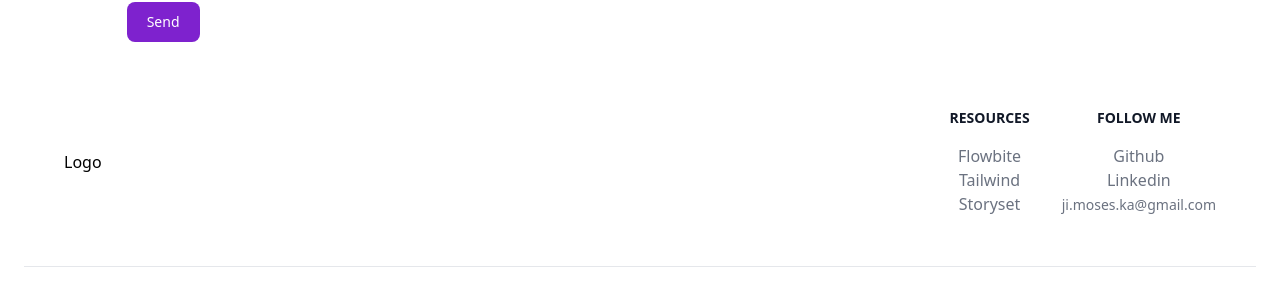
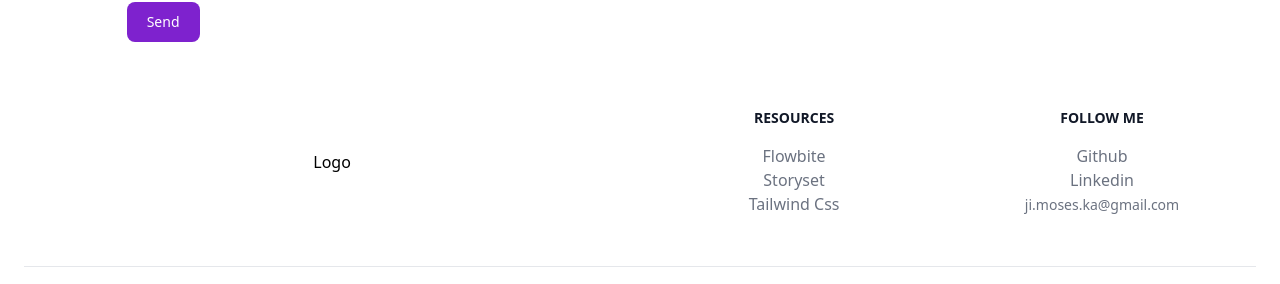
Before and after one commit to moses-ka/portflio, a React (Vite) app: page / in a window 1280 px wide. Shown: the part 1581-1865 px from the top of the page. Built offline with nearby package versions, Linux system fonts and the light colour scheme; no server answers; the database is empty.

Commit message:
fixed some footer styling

```diff
--- a/src/components/Contact.tsx
+++ b/src/components/Contact.tsx
@@ -53,26 +53,26 @@ export default function Contact() {
 
 <footer className="bg-white dark:bg-gray-900 p-6 dark:text-gray-200">
     <div className=" w-full ">
-        <div className="flex flex-col justify-center md:justify-between md:flex-row items-center gap-4 px-8">
-      <div className='flex flex-col justify-center items-center gap-2 text-center p-2'>
+        <div className="flex flex-col justify-center md:justify-center md:flex-row items-center gap-4 px-2">
+      <div className='flex flex-col justify-center items-center gap-2 text-center p-2 md:w-1/2'>
         Logo
       </div>
-          <div className="flex justify-center items-center gap-4  h-36">
-              <div className='flex flex-col justify-center items-center gap-2 text-center  h-28 p-2 w-full'>
+          <div className="flex justify-center items-center gap-4  h-36 md:w-1/2">
+              <div className='flex flex-col justify-center items-center gap-2 text-center  h-28 p-2 w-1/2'>
                   <h2 className=" text-sm font-semibold text-gray-900 uppercase dark:text-white mb-2">Resources</h2>
                   <ul className="text-gray-500 dark:text-gray-400 font-medium">
                       <li className="">
                           <a href="https://flowbite.com/" className="hover:underline">Flowbite</a>
                       </li>
                       <li>
-                          <a href="https://tailwindcss.com/" className="hover:underline">Tailwind</a>
+                          <a href="https://storyset.com/" className="hover:underline">Storyset</a>
                       </li>
-                      <li>
-                          <a href="https://storyset.com/" className="hover:underline">Storyset</a>
+                      <li className='w-full'>
+                          <a href="https://tailwindcss.com/" className="hover:underline">Tailwind Css</a>
                       </li>
                   </ul>
               </div>
-              <div className='flex flex-col justify-center items-center gap-2 text-center h-28 p-2 w-full'>
+              <div className='flex flex-col justify-center items-center gap-2 text-center h-28 p-2 w-1/2'>
                   <h2 className=" text-sm font-semibold text-gray-900 uppercase dark:text-white mb-2">Follow me</h2>
                   <ul className="text-gray-500 dark:text-gray-400 font-medium">
                       <li className="">
```
